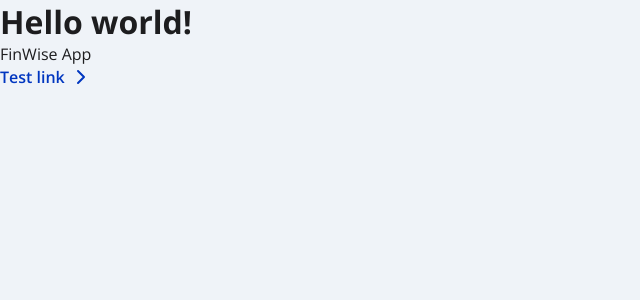
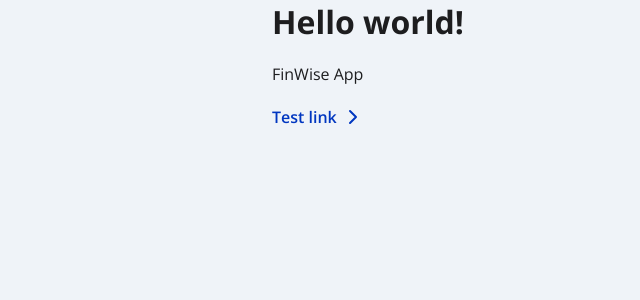
Before and after one commit to FinnieRyan/IP3-Banking-App-project, a React (Create React App) app in the folder frontend/: page / in a window 1280 px wide. Shown: the top 300 px of the page, without its empty margins (0-640 px from the left). Built offline with nearby package versions, Linux system fonts and the light colour scheme.

Commit message:
UI: added layout component

```diff
--- a/frontend/src/App.js
+++ b/frontend/src/App.js
@@ -6,6 +6,7 @@ import { GlobalStyles } from './styles/GlobalStyles';
 import { theme } from './styles/Theme';
 
 import { Link } from './components/Link/Link';
+import { PageLayout } from './components/PageLayout/PageLayout';
 
 export const App = () => {
   return (
@@ -13,9 +14,11 @@ export const App = () => {
       <GlobalStyles />
       <Router>
         {/* <Routes> */}
-        <h1>Hello world!</h1>
-        <p>FinWise App</p>
-        <Link>Test link</Link>
+        <PageLayout>
+          <h1>Hello world!</h1>
+          <p>FinWise App</p>
+          <Link>Test link</Link>
+        </PageLayout>
         {/* </Routes> */}
       </Router>
     </ThemeProvider>
--- /dev/null
+++ b/frontend/src/components/PageLayout/PageLayout.js
@@ -0,0 +1,11 @@
+// STYLES
+import { Container } from './PageLayout.style';
+
+export const PageLayout = ({ children }) => {
+  return (
+    <Container>
+      <></>
+      {children}
+    </Container>
+  );
+};
--- /dev/null
+++ b/frontend/src/components/PageLayout/PageLayout.style.js
@@ -0,0 +1,13 @@
+import styled from 'styled-components';
+
+export const Container = styled.div`
+  margin: auto;
+  max-width: ${({ theme }) => theme.sizes.tablet};
+  display: flex;
+  padding: 0 16px;
+  flex-direction: column;
+  justify-content: space-between;
+  align-items: flex-start;
+  flex-shrink: 0;
+  gap: 20px;
+`;
```
